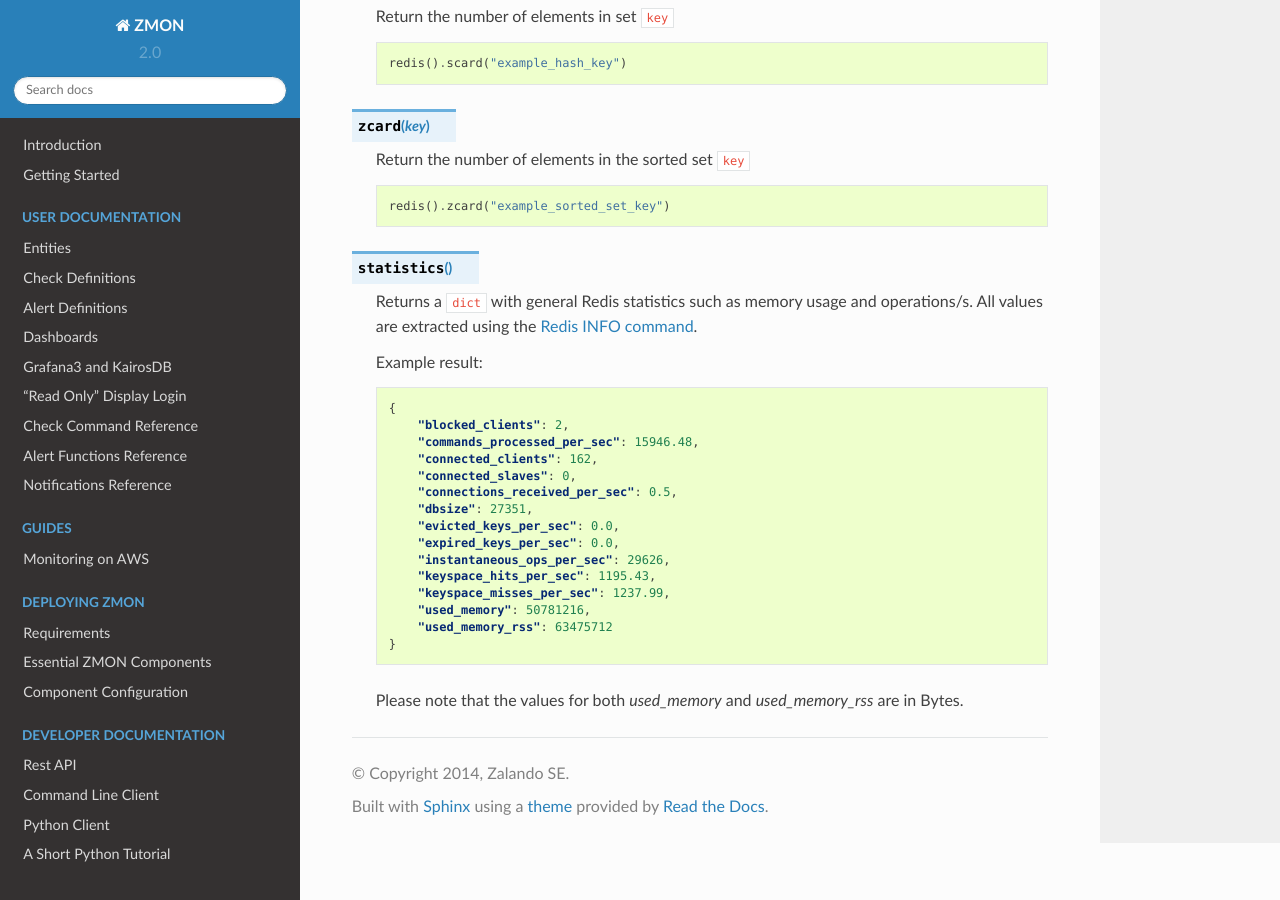
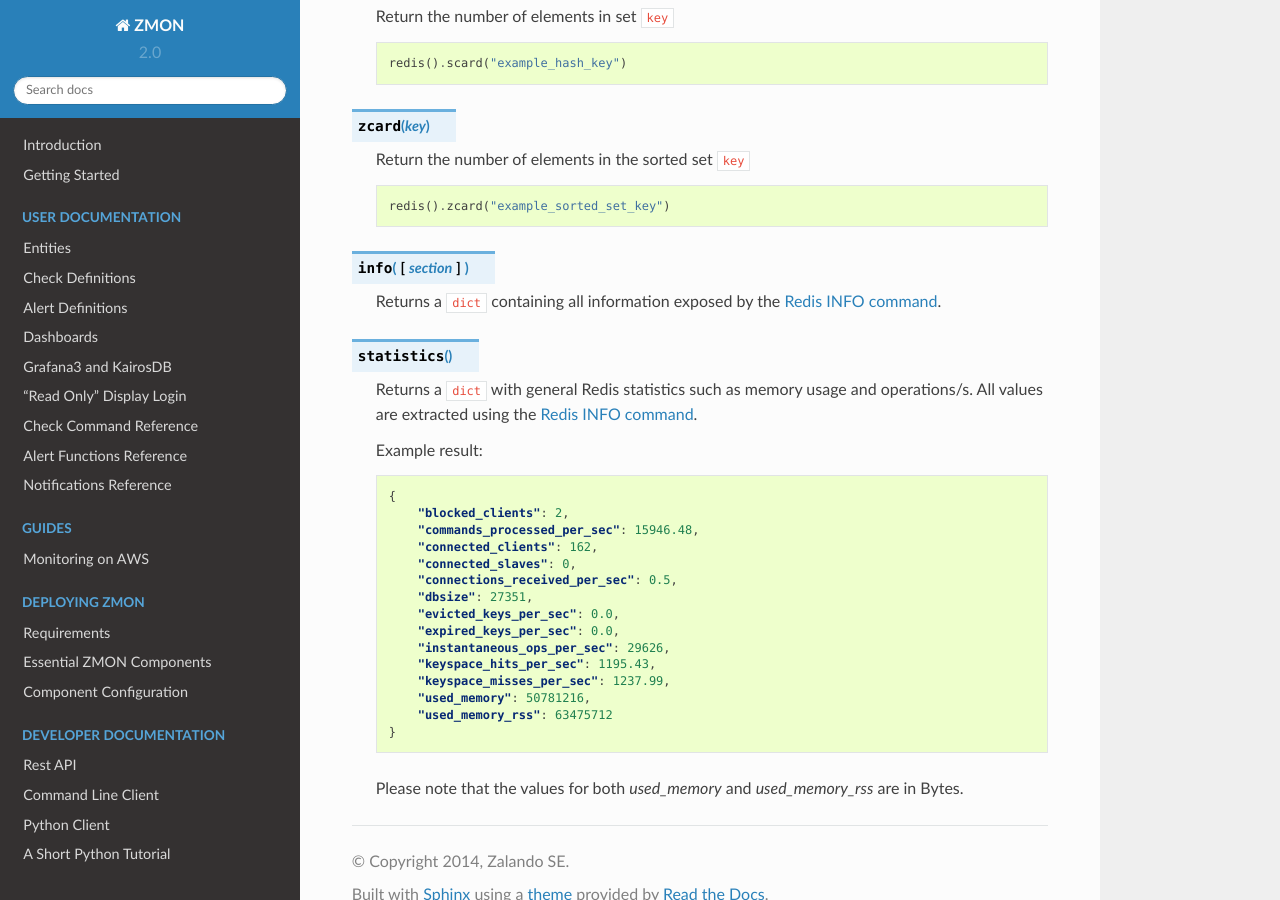
Before and after one commit to zalando-zmon/zmon-docs, a Sphinx documentation site: the page built from docs/user/check-ref/redis_wrapper.rst, in a window 1280 px wide and 900 px high, scrolled down 2464 px. Built offline with Sphinx 7.4.7 and the Read the Docs theme 2.0.0, drawn with Linux system fonts in a browser that asks for light colours.

Commit message:
feat: document Redis info method (#136)

```diff
--- a/docs/user/check-ref/redis_wrapper.rst
+++ b/docs/user/check-ref/redis_wrapper.rst
@@ -149,6 +149,10 @@ The object returned by the :py:func:`redis` function provides the following meth
         redis().zcard("example_sorted_set_key")
 
 
+.. py:method:: info([section])
+
+    Returns a ``dict`` containing all information exposed by the `Redis INFO command`_.
+
 .. py:method:: statistics()
 
     Returns a ``dict`` with general Redis statistics such as memory usage and operations/s.
```
